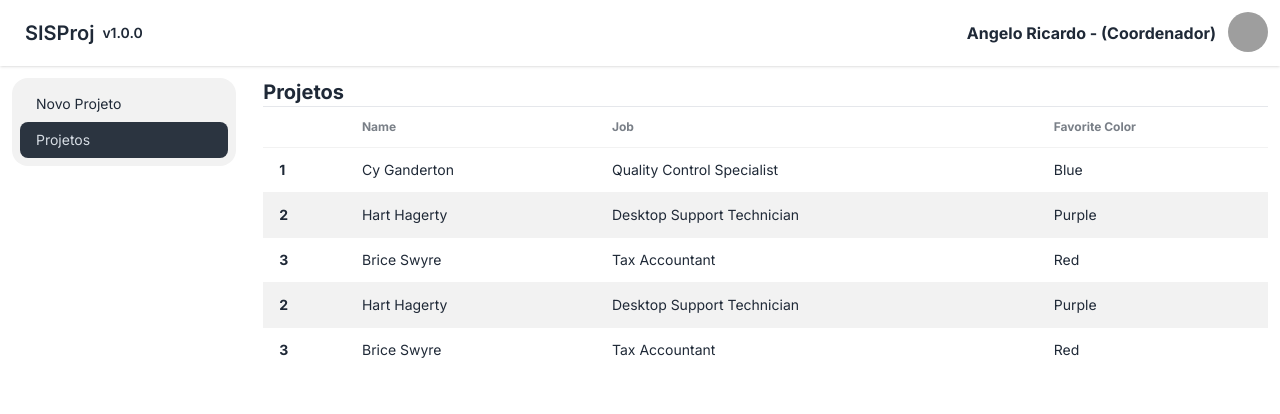
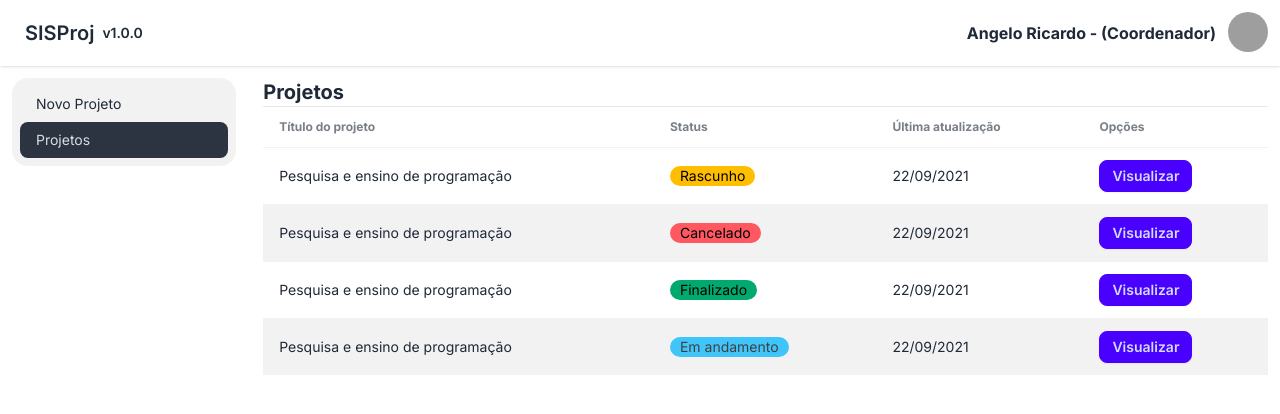
Before and after one commit to angeloricardoweb/boilerplate-next-panel, a Next.js app: page /dashboard/coordenador/projetos in a window 1280 px wide. Shown: the top 414 px of the page. Built offline with nearby package versions, Linux system fonts and the light colour scheme; grey boxes are pictures that could not be loaded.

Commit message:
Update project table layout

```diff
--- a/src/app/dashboard/coordenador/projetos/page.tsx
+++ b/src/app/dashboard/coordenador/projetos/page.tsx
@@ -7,50 +7,54 @@ export default function Page() {
             <Subtitle text='Projetos' />
             <div className="overflow-x-auto">
                 <table className="table table-zebra">
-                    {/* head */}
                     <thead>
                         <tr>
-                            <th></th>
-                            <th>Name</th>
-                            <th>Job</th>
-                            <th>Favorite Color</th>
+                            <th>Título do projeto</th>
+                            <th>Status</th>
+                            <th>Última atualização</th>
+                            <th>Opções</th>
                         </tr>
                     </thead>
                     <tbody>
-                        {/* row 1 */}
                         <tr>
-                            <th>1</th>
-                            <td>Cy Ganderton</td>
-                            <td>Quality Control Specialist</td>
-                            <td>Blue</td>
+                            <td>Pesquisa e ensino de programação</td>
+                            <td>
+                                <span className='badge badge-warning'>Rascunho</span>
+                            </td>
+                            <td>22/09/2021</td>
+                            <td>
+                                <button className="btn btn-sm btn-primary">Visualizar</button>
+                            </td>
                         </tr>
-                        {/* row 2 */}
                         <tr>
-                            <th>2</th>
-                            <td>Hart Hagerty</td>
-                            <td>Desktop Support Technician</td>
-                            <td>Purple</td>
+                            <td>Pesquisa e ensino de programação</td>
+                            <td>
+                                <span className='badge badge-error'>Cancelado</span>
+                            </td>
+                            <td>22/09/2021</td>
+                            <td>
+                                <button className="btn btn-sm btn-primary">Visualizar</button>
+                            </td>
                         </tr>
-                        {/* row 3 */}
                         <tr>
-                            <th>3</th>
-                            <td>Brice Swyre</td>
-                            <td>Tax Accountant</td>
-                            <td>Red</td>
+                            <td>Pesquisa e ensino de programação</td>
+                            <td>
+                                <span className='badge badge-success'>Finalizado</span>
+                            </td>
+                            <td>22/09/2021</td>
+                            <td>
+                                <button className="btn btn-sm btn-primary">Visualizar</button>
+                            </td>
                         </tr>
-                        {/* row 2 */}
                         <tr>
-                            <th>2</th>
-                            <td>Hart Hagerty</td>
-                            <td>Desktop Support Technician</td>
-                            <td>Purple</td>
-                        </tr>
-                        {/* row 3 */}
-                        <tr>
-                            <th>3</th>
-                            <td>Brice Swyre</td>
-                            <td>Tax Accountant</td>
-                            <td>Red</td>
+                            <td>Pesquisa e ensino de programação</td>
+                            <td>
+                                <span className='badge badge-info animate-pulse'>Em andamento</span>
+                            </td>
+                            <td>22/09/2021</td>
+                            <td>
+                                <button className="btn btn-sm btn-primary">Visualizar</button>
+                            </td>
                         </tr>
                     </tbody>
                 </table>
```
